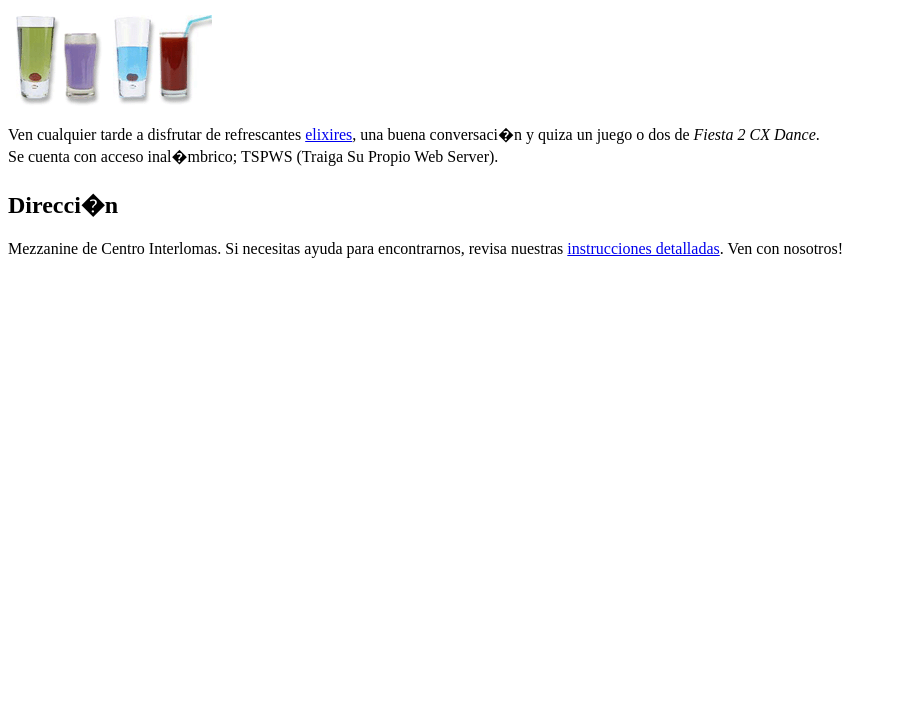
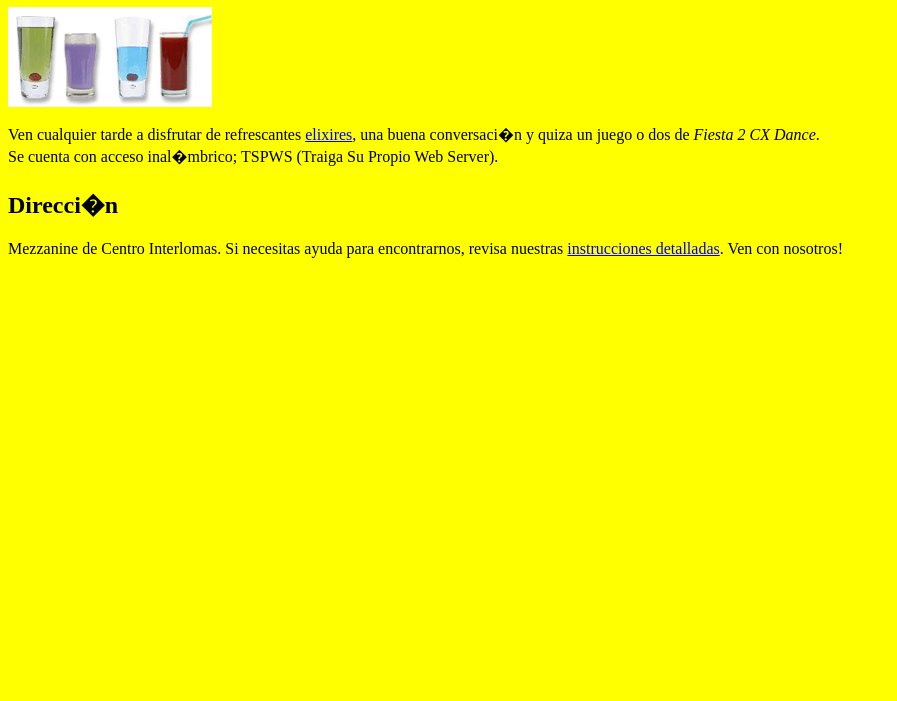
Before and after one commit to Nath554488/pruebaGit, a plain HTML site: page Index/index.html.html in a window 1280 px wide. Shown: the part 99-800 px from the top of the page, without its empty margins (0-897 px from the left). Drawn offline with Linux system fonts and the light colour scheme.

Commit message:
cambio de colores

```diff
--- a/Index/index.html.html
+++ b/Index/index.html.html
@@ -2,7 +2,7 @@
   <head>
     <title>Eco Lounge</title>
   </head>
-  <body>
+  <body bgcolor="#FFFF00">
     <hi> Estoy aprendiendo GIT </hi>
     <h1>Bienvenido al nuevo y renovado Eco Lounge con Git</h1>
     <img src="imagenes/drinks.gif">
```
